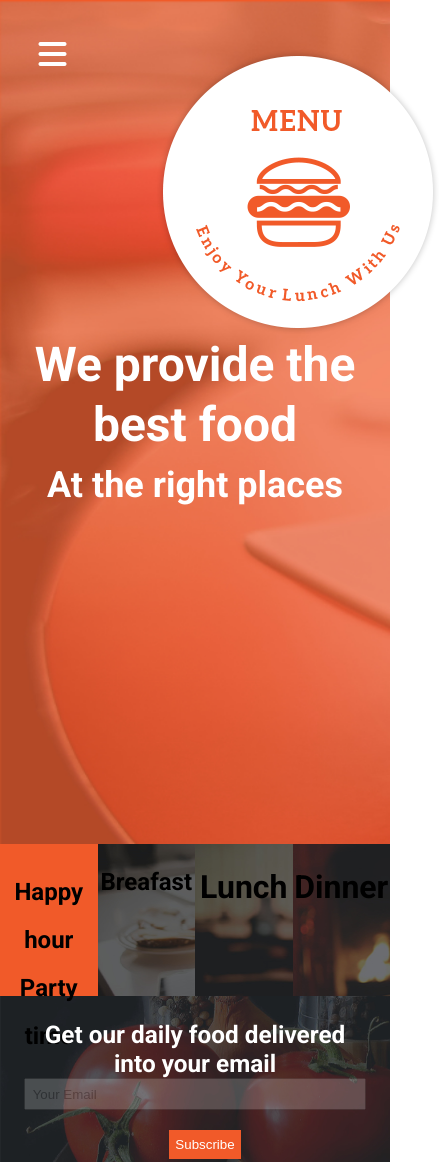
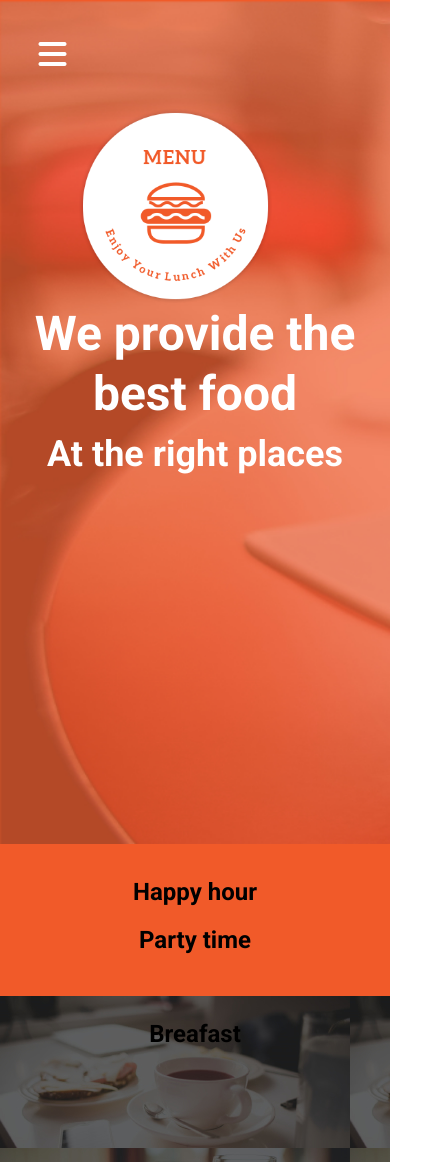
Before and after one commit to boluogun-adeola/Resturant-website, a plain HTML site: page index.html in a window 390 px wide. Shown: the top 1162 px of the page, 440 px wide, since content can reach past the window. Drawn offline with Linux system fonts and the light colour scheme.

Commit message:
worked on responsiveness

```diff
--- a/index.html
+++ b/index.html
@@ -40,18 +40,18 @@
                     <h2>At the right places</h2>
                 </div>
             </header>
-            <div class="grid-container">
-                <div id="happy" class="grid-items">
+            <div class="flex-container">
+                <div id="happy" class="flex-items">
                     <h2>Happy hour</h2>
                     <h2>Party time</h2>
                 </div>
-                <div id="breakfast" class="grid-items">
+                <div id="breakfast" class="flex-items">
                     <h2>Breafast</h2>
                 </div>
-                <div id="lunch" class="grid-items">
+                <div id="lunch" class="flex-items">
                     <h1>Lunch</h1>
                 </div>
-                <div id="dinner" class="grid-items">
+                <div id="dinner" class="flex-items">
                     <h1>Dinner</h1>
                 </div>
 
--- a/style.css
+++ b/style.css
@@ -55,10 +55,10 @@ header{
     text-align: center;
     line-height: 2.5em;
 }
-.grid-container{
+.flex-container{
     display: flex;
 }
-.grid-items{
+.flex-items{
     width: 25%;
     height: 8em;
     text-align: center;
@@ -132,6 +132,20 @@ footer{
 
 }
 @media only screen and (max-width:600px){
+    #big-logo{
+      margin-left: 20%;
+      width: 50%;
+      margin-top: 25%;
+    }
+    .writings{
+        font-size: 1.5em;
+    }
+    .flex-container{
+        flex-direction: column;
+    }
+    .flex-items{
+        width: 100%;
+    }
     #email{
         width: 100%;
     }
@@ -143,4 +157,6 @@ footer{
         width: 5%;
     }
 
+
+
 }
```
